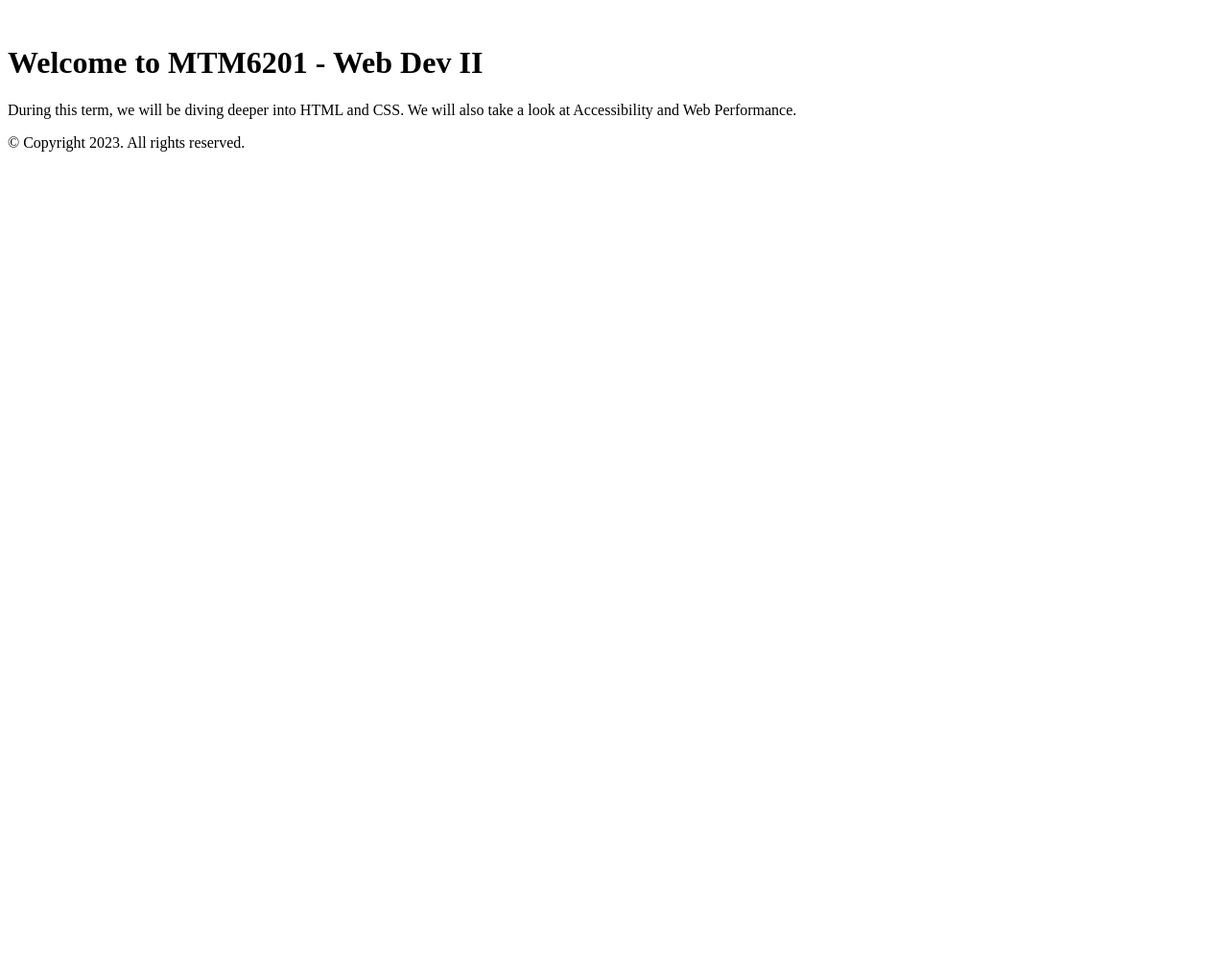
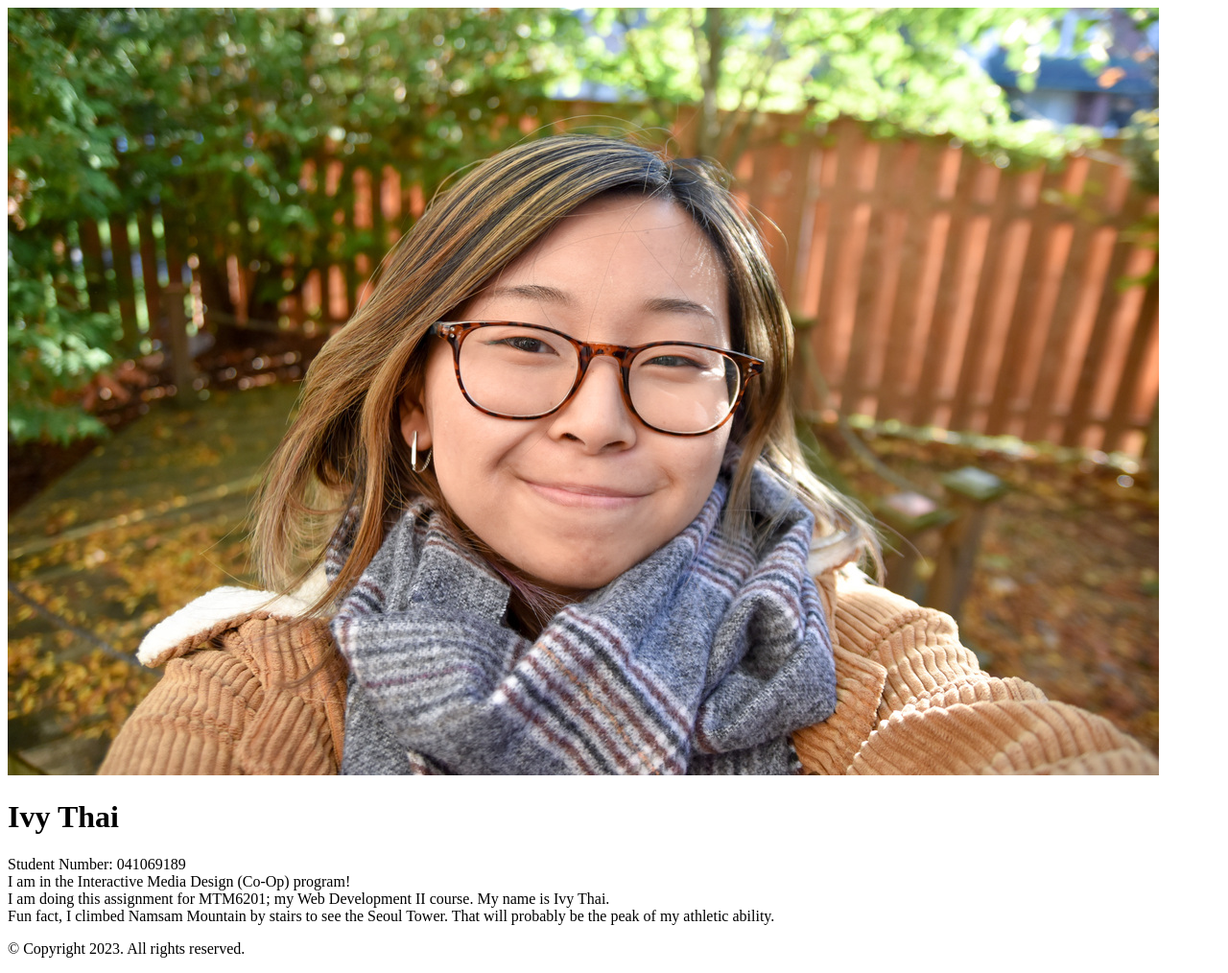
Before and after one commit to thaiivy/mtm6201-week1-030, a plain HTML site: page index.html in a window 1280 px wide. Shown: the whole page at 96% size. Before the commit the page ends 800 px from the top, so only its background shows below. Drawn offline with Linux system fonts and the light colour scheme.

Commit message:
creates dl list and adds image

```diff
--- a/index.html
+++ b/index.html
@@ -4,15 +4,20 @@
     <meta charset="UTF-8">
     <meta http-equiv="X-UA-Compatible" content="IE=edge">
     <meta name="viewport" content="width=device-width, initial-scale=1.0">
-    <title>MTM6201 - Week 1 - Demo</title>
+    <title>Ivy Thai</title>
 </head>
 <body>
     <header>
-        <img src="" alt="">
-        <h1>Welcome to MTM6201 - Web Dev II</h1>
+        <img src="images/ivyphoto.jpg" alt="photo of Ivy Thai">
+        <h1>Ivy Thai</h1>
     </header>
     <main>
-        <p>During this term, we will be diving deeper into HTML and CSS. We will also take a look at Accessibility and Web Performance.</p>
+        <dl>
+            <dt>Student Number: 041069189</dt>
+            <dt>I am in the Interactive Media Design (Co-Op) program!</dt>
+            <dt>I am doing this assignment for MTM6201; my Web Development II course. My name is Ivy Thai.</dt>
+            <dt>Fun fact, I climbed Namsam Mountain by stairs to see the Seoul Tower. That will probably be the peak of my athletic ability.</dt>
+        </dl>
     </main>
     <footer>
         <p>&copy; Copyright 2023. All rights reserved.</p>
```
Also changed, not shown: images/ivyphoto.jpg (added).
